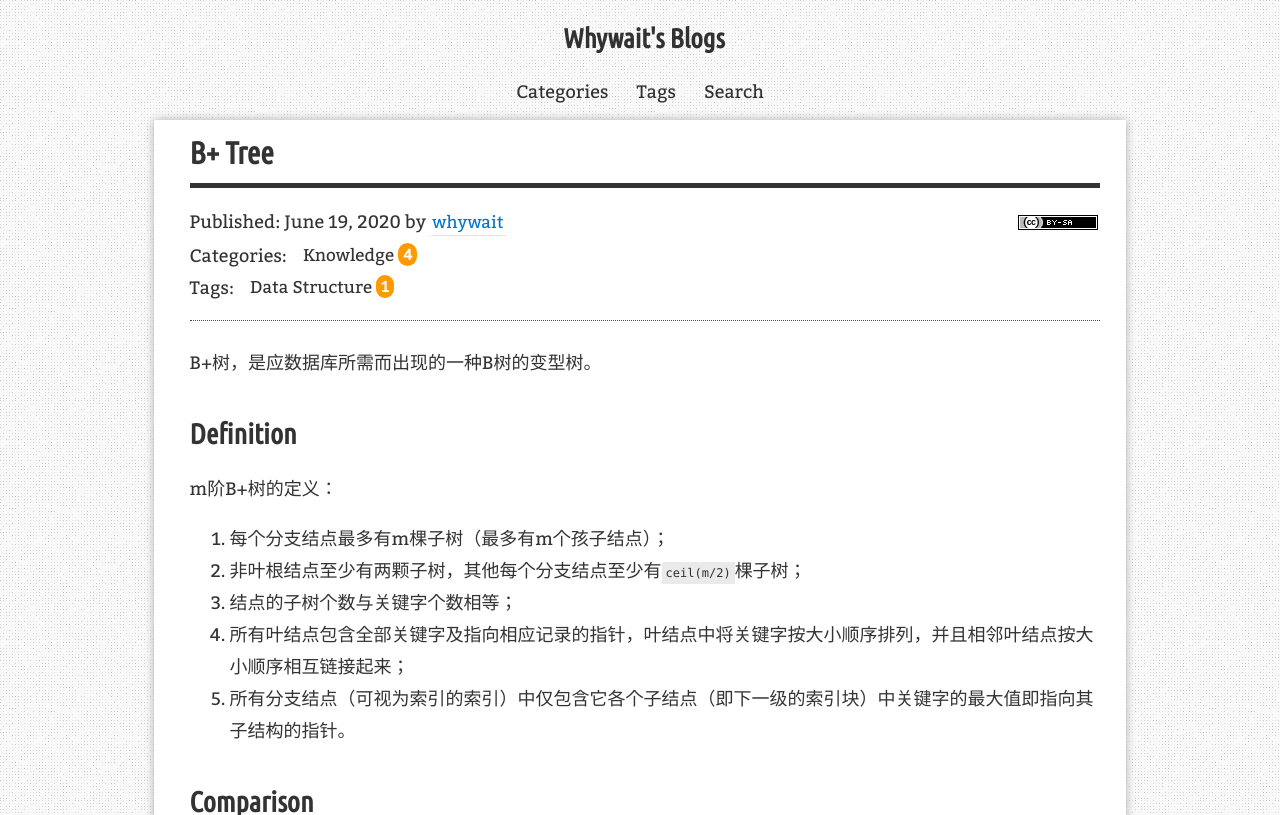
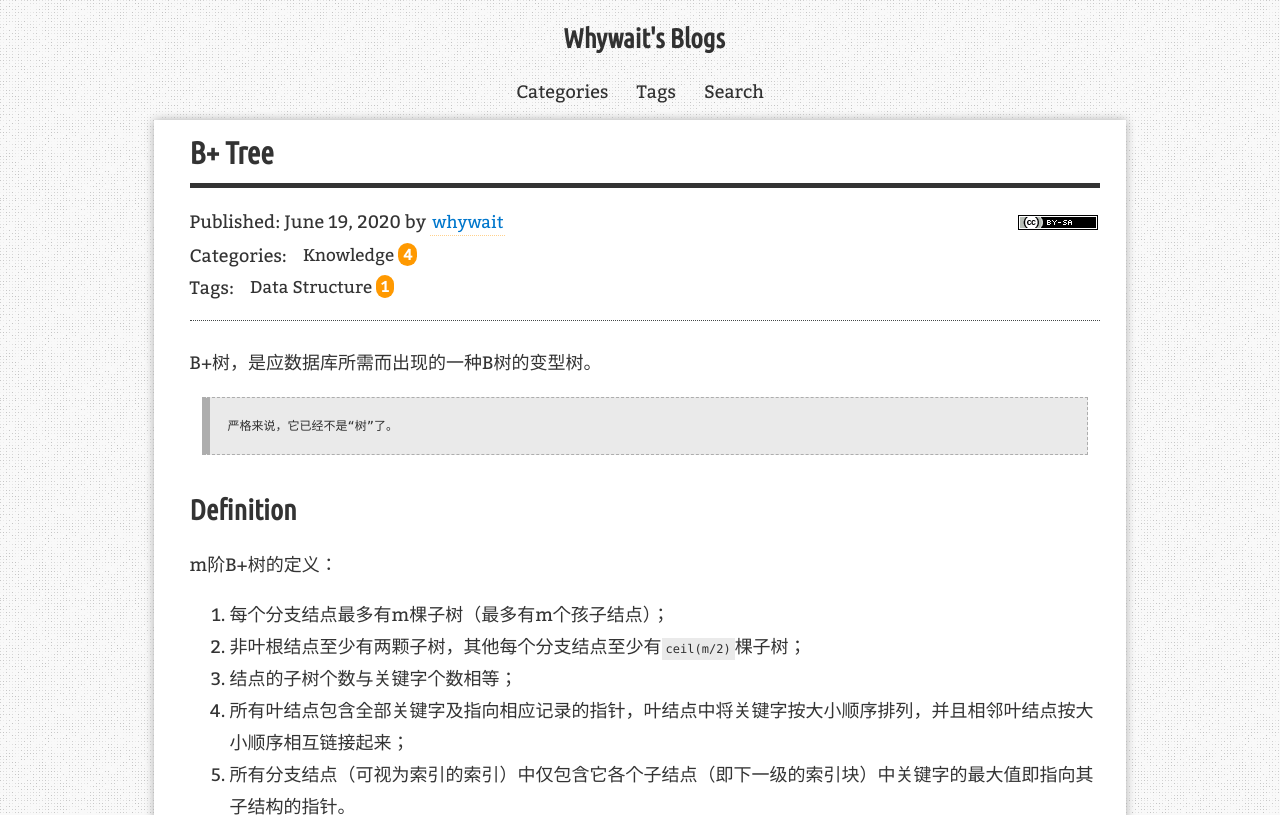
Before and after one commit to AuthurWhywait/AuthurWhywait.github.io, a Jekyll site: the page built from _posts/2020-06-19-B+_Tree.md, in a window 1280 px wide and 900 px high, cut to the strip 0-815 px from the top of the window. Built offline with Jekyll 4.4.1, drawn with Linux system fonts in a browser that asks for light colours; comment, search, counter and statistics services are not loaded.

Commit message:
Update 2020-06-19-B+_Tree.md

```diff
--- a/_posts/2020-06-19-B+_Tree.md
+++ b/_posts/2020-06-19-B+_Tree.md
@@ -9,6 +9,8 @@ redirect_from:
 ---
 
 B+树，是应数据库所需而出现的一种B树的变型树。
+
+> 严格来说，它已经不是“树”了。
 
 ## Definition
 
```
